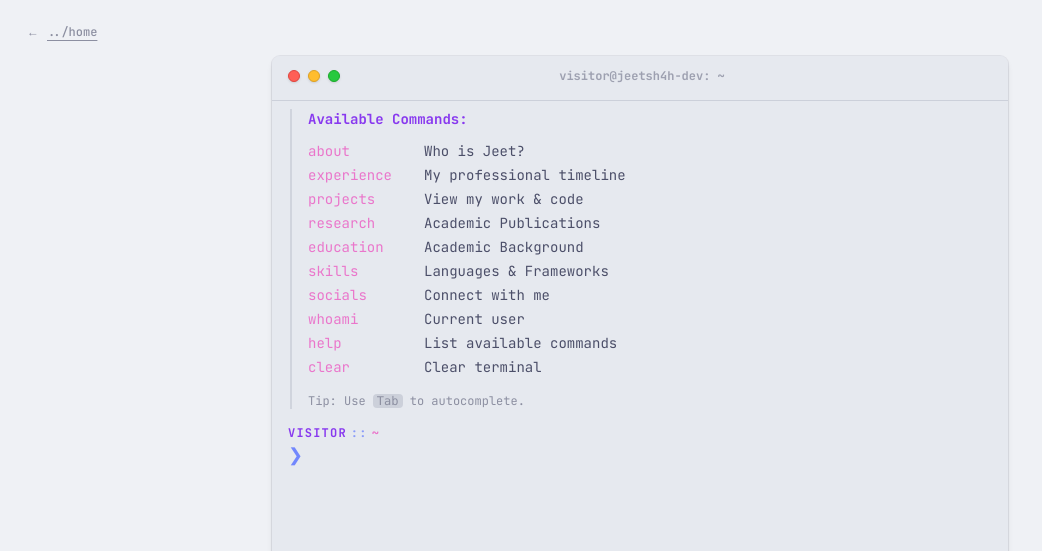
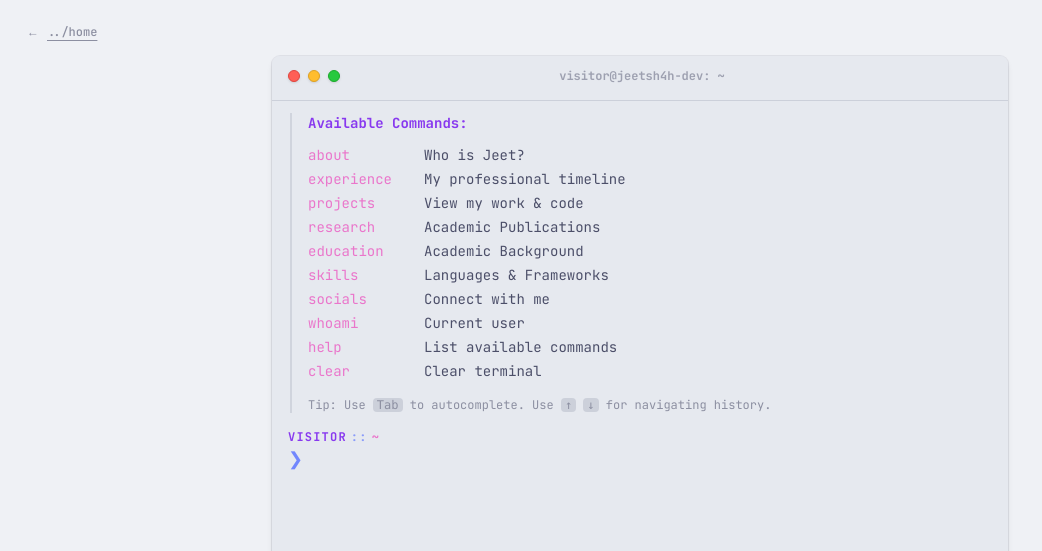
Before and after one commit to jeetsh4h/jeetsh4h-dev, a Next.js app: page /terminal in a window 1280 px wide. Shown: the top 551 px of the page, without its empty margins (0-1042 px from the left). Built offline with nearby package versions, Linux system fonts and the light colour scheme.

Commit message:
ui enhancements

```diff
--- a/components/terminal/commands.tsx
+++ b/components/terminal/commands.tsx
@@ -121,7 +121,9 @@ export const COMMAND_REGISTRY: Record<string, CommandDef> = {
           </div>
           <div className="text-xs text-muted-foreground mt-2">
             Tip: Use <kbd className="bg-muted px-1 rounded">Tab</kbd> to
-            autocomplete.
+            autocomplete. Use <kbd className="bg-muted px-1 rounded">↑</kbd>{" "}
+            <kbd className="bg-muted px-1 rounded">↓</kbd> for navigating
+            history.
           </div>
         </div>
       ),
--- a/components/terminal/terminal.tsx
+++ b/components/terminal/terminal.tsx
@@ -8,7 +8,7 @@ import { useTerminal } from "./hooks/use-terminal";
 import { cn } from "@/lib/utils";
 
 const ActivePrompt = ({ children }: { children: React.ReactNode }) => (
-  <div className="mt-2 flex flex-col gap-1 animate-in fade-in duration-300">
+  <div className="mt-2 flex flex-col gap-1">
     {/* TODO: change this */}
     <div className="flex items-center tracking-widest text-xs font-bold uppercase select-none gap-1">
       <span className="text-primary">visitor</span>
@@ -109,7 +109,7 @@ export function Terminal({ initialCommand = "help" }: TerminalProps) {
         className="flex-1 w-full min-h-0"
         scrollThumbClassName="rounded-b-md"
       >
-        <div className="px-4 pb-4">
+        <div className="px-4 pb-4 pt-1">
           {history.map((item) => (
             <div
               key={item.id}
```
